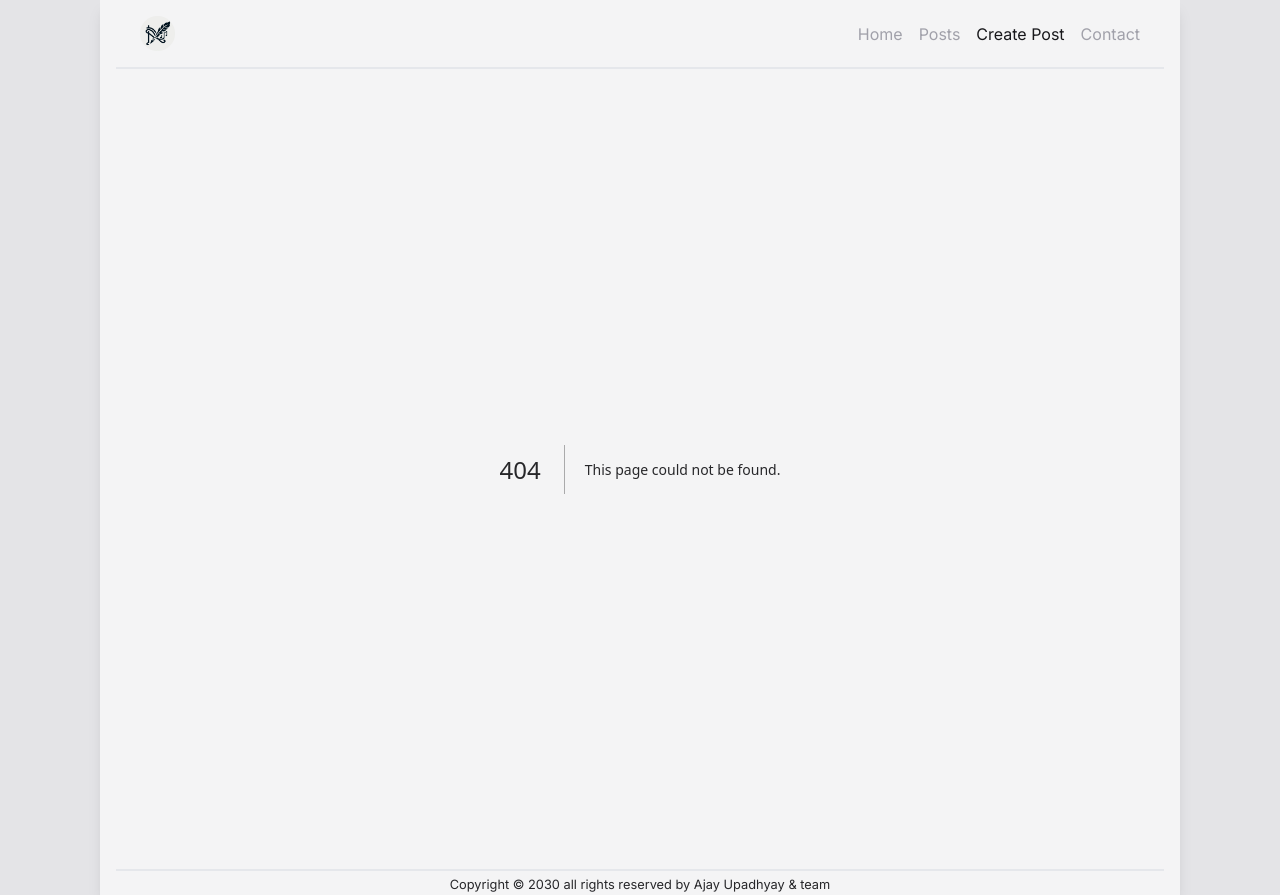
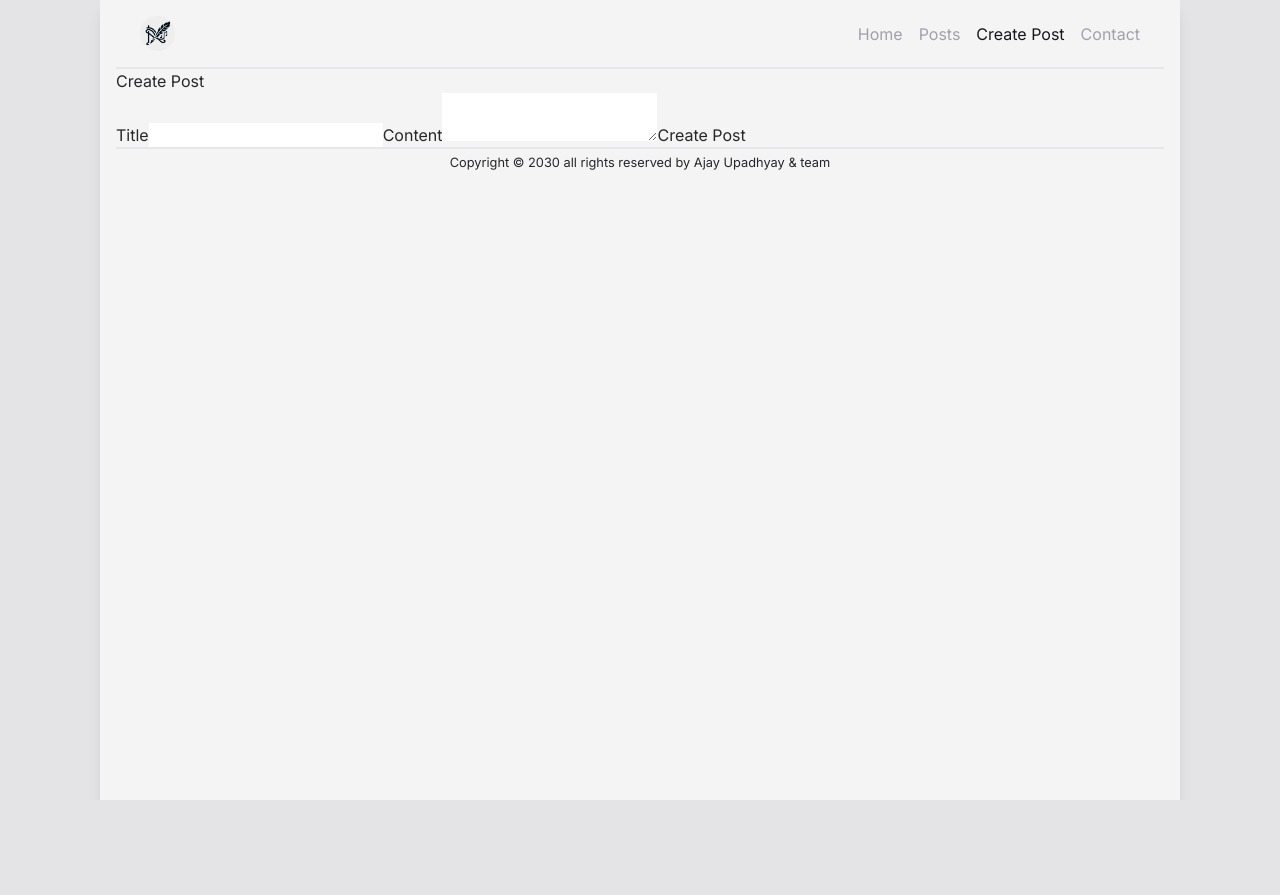
Before and after one commit to 57Ajay/nextnote, a Next.js app: page /create-post in a window 1280 px wide. Before the commit this address had no page. After the commit the page ends 800 px from the top, so only its background shows below. Built offline with nearby package versions, Linux system fonts and the light colour scheme.

Commit message:
added some extra functionality

```diff
--- /dev/null
+++ b/src/app/create-post/page.tsx
@@ -0,0 +1,16 @@
+
+export default function CreatePostPage() {
+  return (
+    <main>
+        <h1>Create Post</h1>
+        <form>
+            <label htmlFor="title">Title</label>
+            <input title="title" type="text" />
+            <label htmlFor="content">Content</label>
+            <textarea title="content" />
+            <button type="submit">Create Post</button>
+        </form>
+    </main>
+
+  )
+}
--- /dev/null
+++ b/src/app/posts/error.tsx
@@ -0,0 +1,16 @@
+'use client'
+
+import Link from "next/link";
+
+export default function ErrorPage() {
+
+  return (
+    <div className="flex items-center justify-center h-screen bg-zinc-100">
+      <div className="text-center">
+        <h1 className="text-4xl font-bold mb-5">
+            <Link href="/">Refresh</Link></h1>
+        <p className="text-zinc-700">An error occurred while fetching the page.</p>
+      </div>
+    </div>
+  );
+}
```
